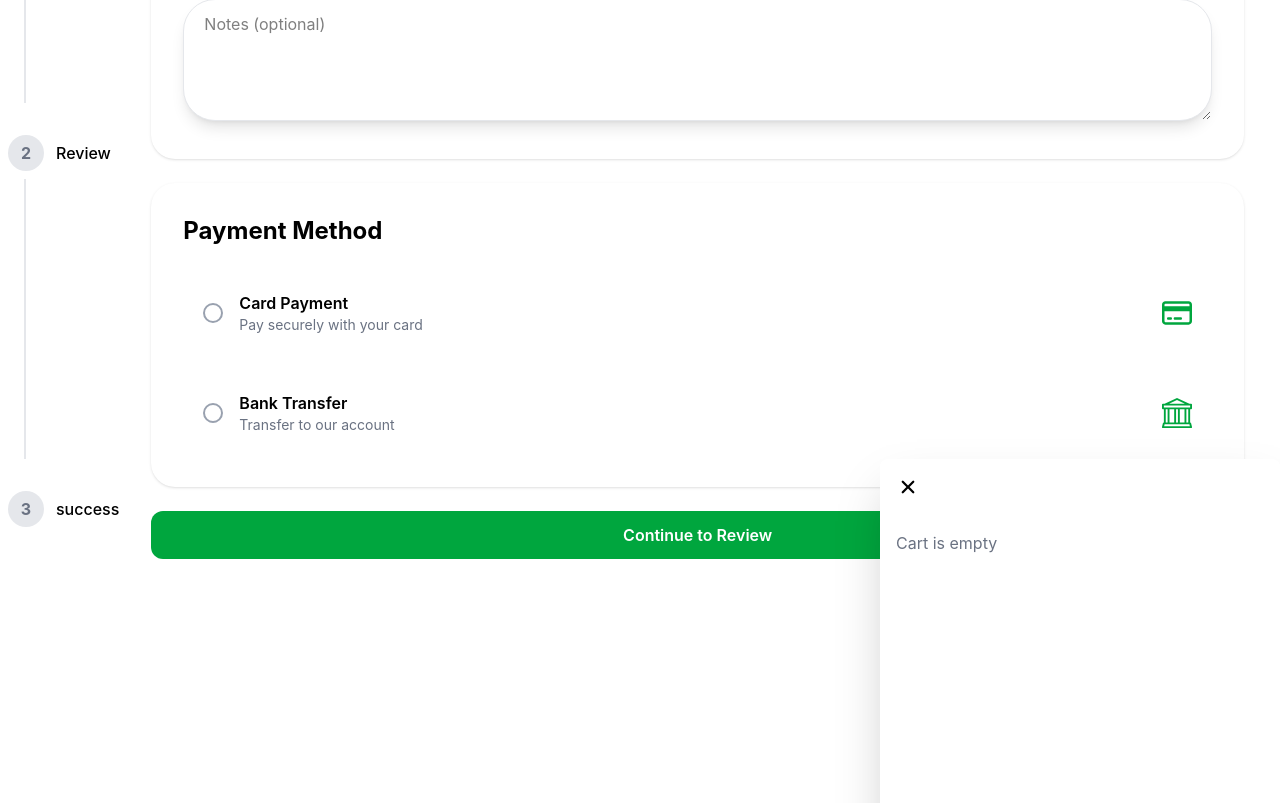
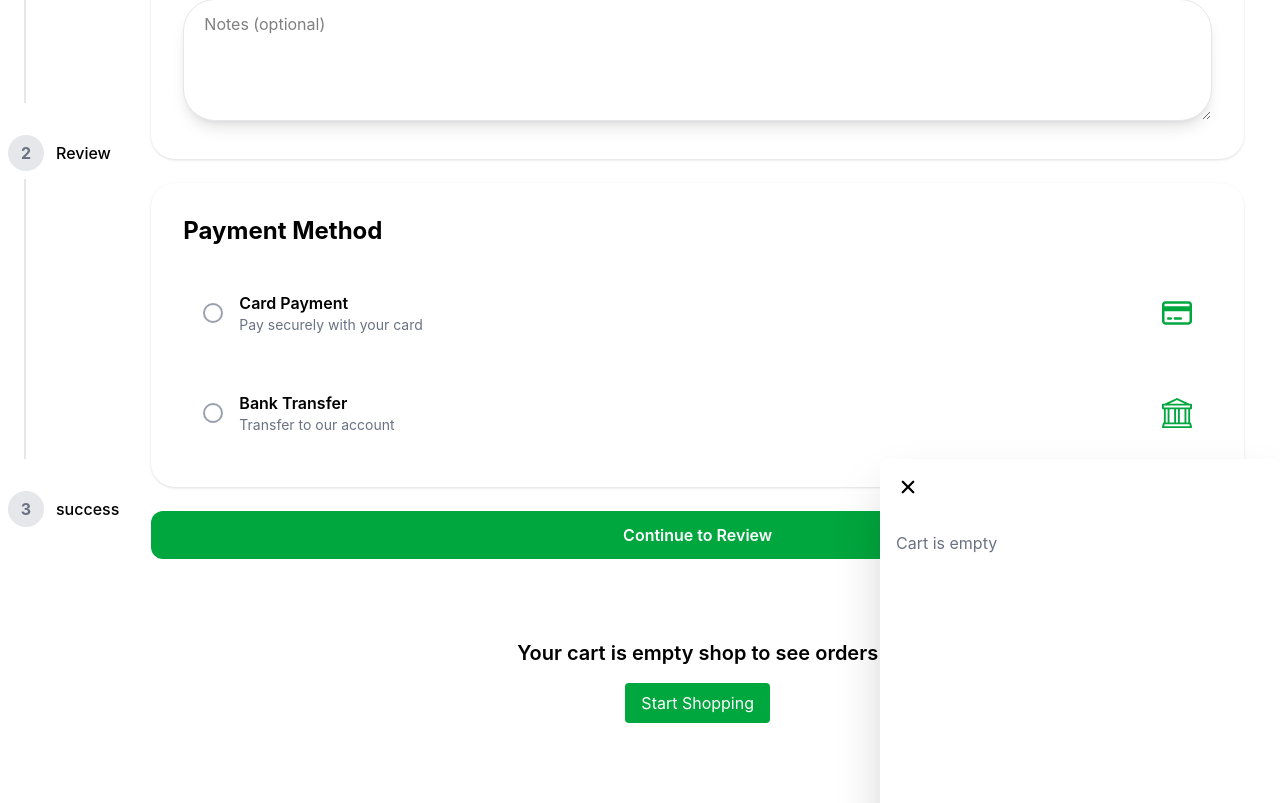
Before and after one commit to Bennymelda/E-commerce-website-, a React (Vite) app: page /checkout in a window 1280 px wide. Shown: the part 341-1144 px from the top of the page. Before the commit the page ends 980 px from the top, so only its background shows below. Built offline with nearby package versions, Linux system fonts and the light colour scheme.

Commit message:
new update

```diff
--- a/src/App.tsx
+++ b/src/App.tsx
@@ -23,6 +23,7 @@ import ResetPasswordPage from "./pages/ResetPassword"
 import ProfilePage from "./pages/Profile"
 import {useState,useEffect, useCallback } from "react"
 import { useToast } from "./hooks/useToast"
+
 function App() {
  const location = useLocation();
 
--- a/src/components/cart/MiniCart.tsx
+++ b/src/components/cart/MiniCart.tsx
@@ -1,4 +1,5 @@
 
+import { useEffect } from "react";
 import { useCart } from "../../hooks/useCart";
 import { motion } from "framer-motion";
 import { FiShoppingCart } from "react-icons/fi";
@@ -14,7 +15,15 @@ const MiniCart = () => {
  totalCartItems,
 
  } = useCart();
+useEffect(() => {
+ if (!isMiniCartOpen) return;
 
+ const timer = setTimeout(() => {
+ closeMiniCart();
+ }, 5000);
+
+ return () => clearTimeout(timer);
+}, [isMiniCartOpen, closeMiniCart]);
 
  return (
  <motion.div
--- a/src/components/layout/Footer.tsx
+++ b/src/components/layout/Footer.tsx
@@ -119,7 +119,7 @@ className="hover:text-green-500 transition cursor-pointer text-zinc-700"
  <div className="space-y-3 text-sm text-gray-800">
  <p>Email: benedicta45@gmail.com</p>
 
- <p>Phone: +234 903 488 1350</p>
+ <p>Phone: +234 903 766 1350</p>
 
  <p>
  Onitisha, Anambra State,
--- a/src/main.tsx
+++ b/src/main.tsx
@@ -8,6 +8,7 @@ import { WishlistProvider } from './context/WishlistContext.tsx'
 import { ToastProvider } from './context/ToastContext.tsx'
 import { CartProvider } from './context/CartContext.tsx'
 import { SearchProvider } from './context/SearchProvider.tsx'
+
 
 if ('serviceWorker' in navigator && import.meta.env.PROD) {
   import('./pwa/registerSW.ts')
--- a/src/pages/Checkout.tsx
+++ b/src/pages/Checkout.tsx
@@ -1,18 +1,23 @@
-import { useState } from "react";
+import { useState,useEffect } from "react";
 import { useCart } from "../hooks/useCart";
 import { useToast } from "../hooks/useToast";
 import PaymentMethod from "./PaymentMethod";
 import { useNavigate } from "react-router-dom";
 import ShippingForm from "./ShippingForm";
 import type { Order } from "../types/order.types";
-
+import { useLocation } from "react-router-dom";
 export default function CheckoutPage() {
- const [step, setStep] = useState(1);
-const { showToast } = useToast();
+const location = useLocation();
 const navigate = useNavigate();
 
+const step = location.search.includes("step=2") ? 2 : 1;
+const { showToast } = useToast();
+
  const { cartItems, clearCart } = useCart();
-
+useEffect(() => {
+ const params = new URLSearchParams(location.search);
+ if (params.get("step") === "2") ;
+}, []);
  // SHIPPING STATE
  const [form, setForm] = useState({
  fullName: "",
@@ -81,12 +86,12 @@ showToast(error, "error");// later we can replace with toast
  return;
  }
 
- setStep((prev) => prev + 1);
+navigate("/checkout?step=2")
 };
- const prevStep = () => setStep((prev) => prev - 1);
+ const prevStep = () => navigate("/checkout");
 
  const handlePlaceOrder = () => {
- if (!paymentMethod) return;
+ console.log("payment:", paymentMethod);
 
  const order: Order = {
  id: Date.now().toString(),
@@ -188,7 +193,19 @@ showToast(error, "error");// later we can replace with toast
 
 
  {/* STEP 2 */}
- {step === 2 && (
+
+{cartItems.length === 0 ?(
+<div className="text-center mt-20">
+ <h2 className="text-xl font-semibold">Your cart is empty shop to see orders</h2>
+ <button
+ onClick={() => navigate("/products")}
+ className="mt-4 bg-green-600 cursor-pointer text-white px-4 py-2 rounded"
+ >
+ Start Shopping
+ </button>
+ </div>
+):(
+step === 2 && (
  <div className="max-w-5xl mx-auto">
 
  <h2 className="text-2xl md:text-3xl font-bold mb-8">
@@ -341,6 +358,7 @@ showToast(error, "error");// later we can replace with toast
  </div>
 
 </div>
+ )
 )}
 
  </div>
--- a/src/pages/Profile.tsx
+++ b/src/pages/Profile.tsx
@@ -263,7 +263,7 @@ const stats = [
  <NavItem
  icon={<FaBox />}
  label="Orders"
- onClick={() => navigate("/orders")}
+ onClick={() => navigate("/checkout?step=2")}
  />
  <NavItem
  icon={<FaCartShopping />}
--- a/src/pages/Signup.tsx
+++ b/src/pages/Signup.tsx
@@ -352,10 +352,10 @@ try {
  />
 
  <span className="text-sm text-gray-600 dark:text-gray-400">
- I agree to the <span className="text-green-600">Terms of service </span>
-  and  <span className="text-green-600">Privacy policy.</span>
+ I agree to the Terms of service
+  and Privacy policy.</span>
 
- </span>
+
 
  </label>
 
```
Also changed, not shown: src/hooks/useProduct.ts (deleted). Lines whose indentation alone changed are shown as unchanged.
